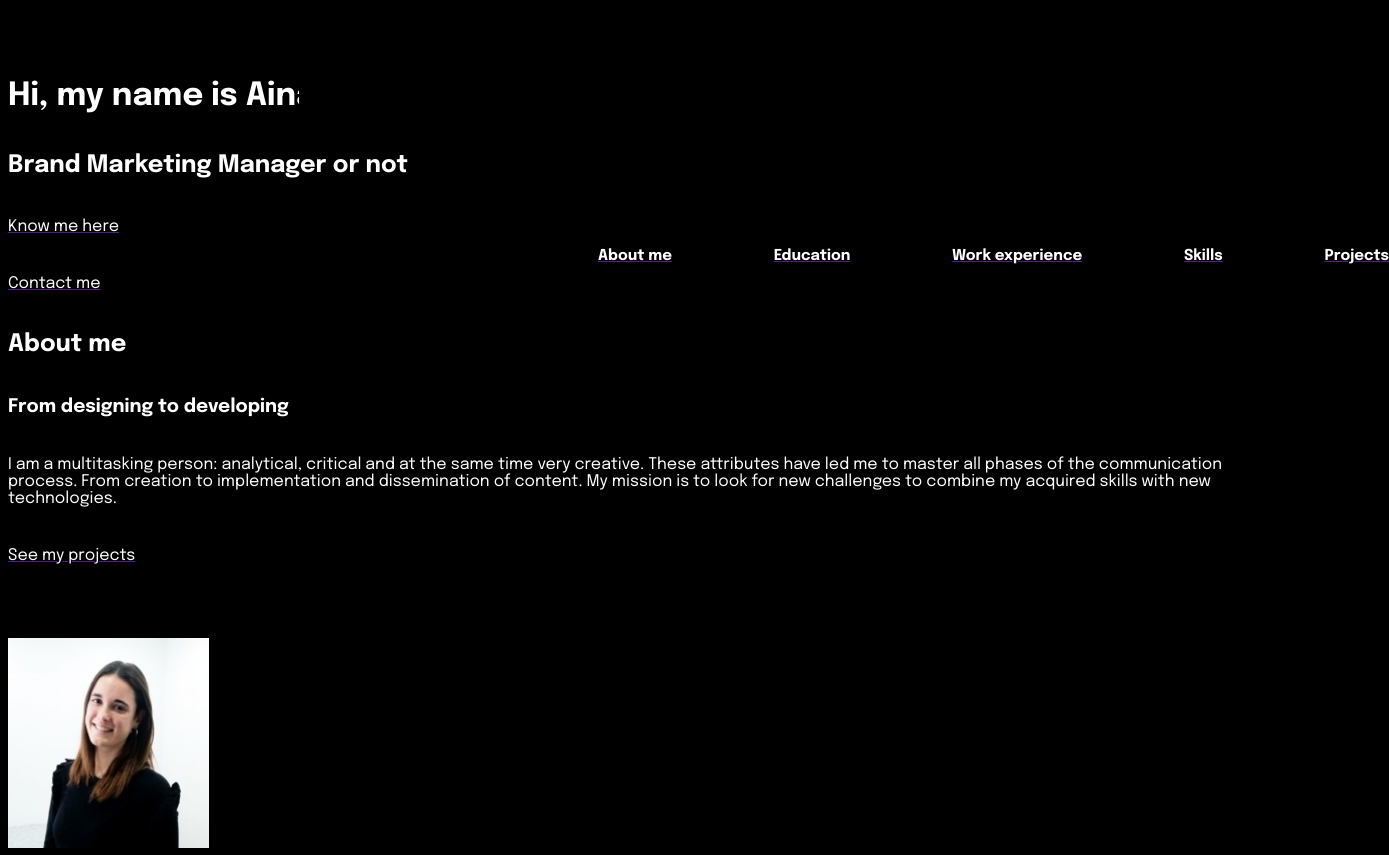
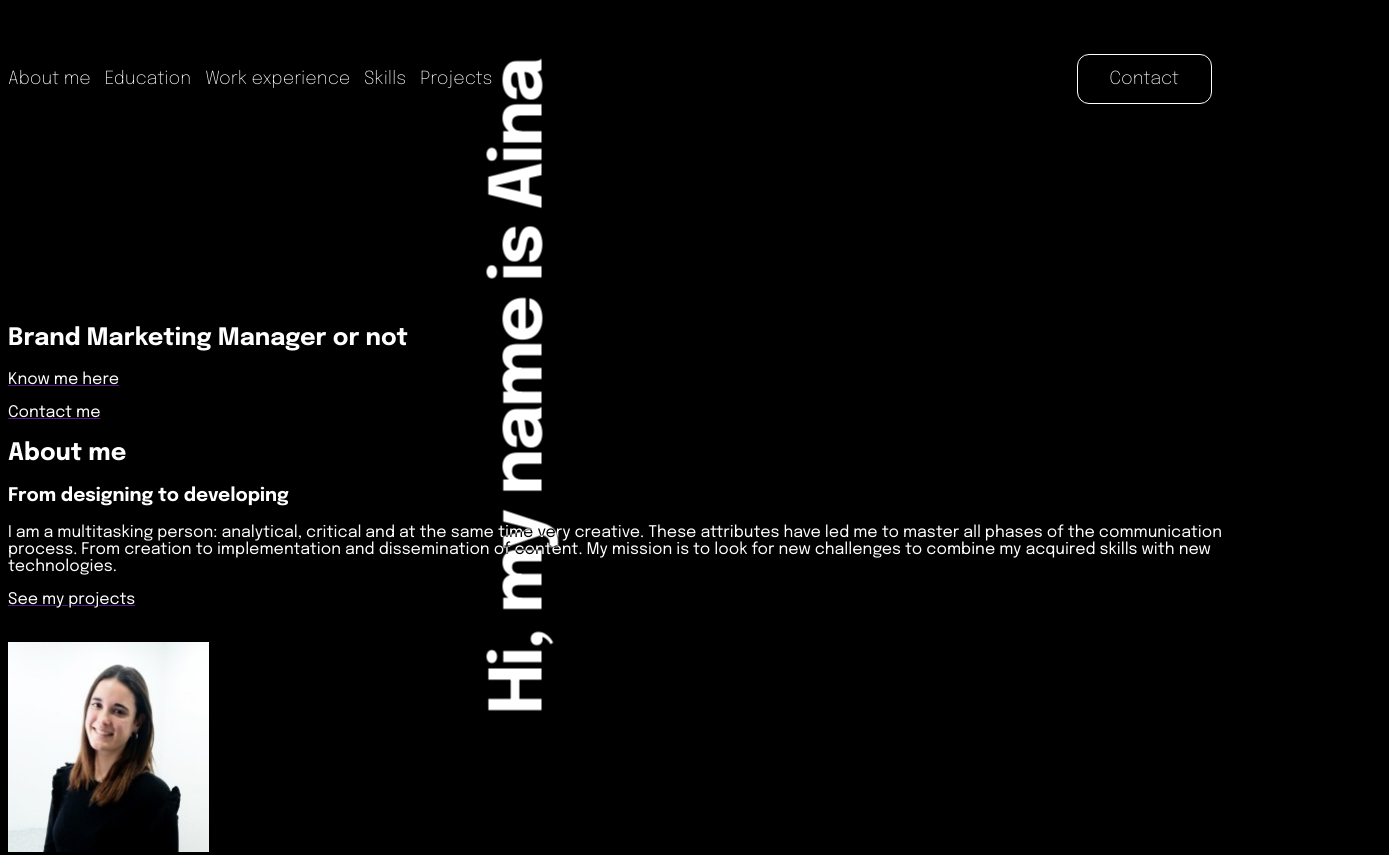
Before and after one commit to ainasuarezarenas/cvAinaSuarez, a plain HTML site: page index.html in a window 1280 px wide. Shown: the top 855 px of the page, 1389 px wide, since content can reach past the window. Drawn offline with Linux system fonts and the light colour scheme.

Commit message:
una caca es lu que he fet

```diff
--- a/index.html
+++ b/index.html
@@ -10,18 +10,30 @@
       rel="stylesheet"
     />
   </head>
+
   <body>
-    <nav class="index">
-      <div class="index">
-      <a href=""><h2>About me</h2></a>
-      <a href=""><h2>Education</h2></a>
-      <a href=""><h2>Work experience</h2></a>
-      <a href=""><h2>Skills</h2></a>
-      <a href=""><h2>Projects</h2></a>
-    </div>
+    <nav>
+      <div>
+        <a href="">About me</a>
+        |
+        <a href="">Education</a>
+        |
+        <a href="">Work experience</a>
+        |
+        <a href="">Skills</a>
+        |
+        <a href="">Projects</a>
+        |
+      </div>
+
+      <div class="contactmenu">
+        <a href="">Contact</a>
+      </div>
     </nav>
-    <h1><b>Hi, my name is Aina</b></h1>
+
+    <h1 id="myname"><b>Hi, my name is Aina</b></h1>
     <h2>Brand Marketing Manager or not</h2>
+
     <a href=""><p>Know me here</p></a>
     <a href=""><p>Contact me</p></a>
     <h2 id="aboutme2">About me</h2>
--- a/styles.css
+++ b/styles.css
@@ -1,7 +1,9 @@
+body {
+  padding-top: 40px;
+}
 
 * {
-background: black;
-margin-top: 40px;
+  background: rgb(0, 0, 0);
 }
 
 p {
@@ -28,28 +30,51 @@ h4 {
   font-family: Epilogue;
 }
 
-.index {
+nav {
   font-family: Epilogue;
   font-style: thin;
   font-weight: 200;
-font-size: 10px;
-line-height: 32px;
-text-align: center;
+  font-size: 18px;
+  height: 62px;
   display: flex;
-flex-direction: row;
   justify-content: space-between;
-align-content: center;
-text-align: center;
+  flex-grow: 2;
+  align-items: center;
+}
+
+nav a:link {
+  text-decoration: none;
   color: white;
-position: absolute;
-width: 791px;
-height: 32px;
-left: 299px;
-top: 40px;
+}
+
+nav a:visited {
+  text-decoration: none;
+  color: white;
+}
+
+nav a:hover,
+a:active {
+  text-decoration: none;
+  font-size: 20px;
+  font-weight: 400;
+}
+
+nav .contactmenu {
+  padding: 15px 32px;
+  border-radius: 12px;
+  border: 1px solid white;
+  margin-right: 60px;
+}
+
+nav .contactmenu a:hover,
+a:active {
+  font-size: 18px;
+  background: white;
+  color: black;
 }
 
 #education {
-    color: white;
+  color: #fffaf0;
   font-family: Epilogue;
   font: size 16px;
   font-weight: normal;
@@ -57,7 +82,7 @@ top: 40px;
 }
 
 #workexperience {
-    color: white;
+  color: #fffaf0;
   font-family: Epilogue;
   font: size 16px;
   font-weight: normal;
@@ -65,7 +90,7 @@ top: 40px;
 }
 
 #skills {
-    color: white;
+  color: #fffaf0;
   font-family: Epilogue;
   font: size 16px;
   font-weight: normal;
@@ -73,7 +98,7 @@ top: 40px;
 }
 
 #projects {
-    color: white;
+  color: #fffaf0;
   font-family: Epilogue;
   font: size 16px;
   font-weight: normal;
@@ -81,12 +106,11 @@ top: 40px;
 }
 
 #myname {
-
-    position: absolute;
+  position: sticky;
   width: 993px;
   height: 120px;
-    left: -25px;
-    top: 710px;
+  left: 25px;
+  top: 10px;
 
   font-family: Epilogue;
   font-style: normal;
@@ -101,12 +125,32 @@ top: 40px;
 
   /* Text_Light */
 
-    color: #FFFFFF;
-
+  color: #ffffff;
   mix-blend-mode: exclusion;
-    border: 1px solid #FFFFFF;
-    backdrop-filter: blur(4px);
+  border: none;
   /* Note: backdrop-filter has minimal browser support */
 
   transform: rotate(-90deg);
 }
+
+@media only screen and (max-width: 1024px) {
+  body {
+    display: flex;
+  }
+}
+
+@media only screen and (max-width: 768px) {
+  body {
+    font-size: 14px;
+    display: flex;
+    flex-direction: column;
+  }
+}
+
+@media only screen and (max-width: 320px) {
+  body {
+    font-size: 10px;
+    display: flex;
+    flex-direction: column;
+  }
+}
```
Lines whose indentation alone changed are shown as unchanged.
